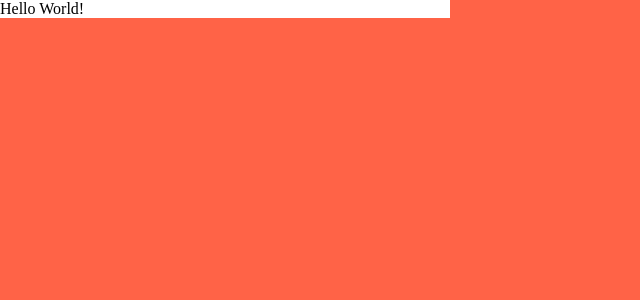
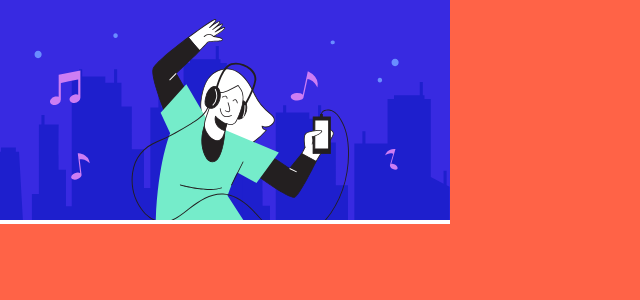
Before and after one commit to PuneetSivananda/ytube-projects, a React (Create React App) app in the folder material-card/: page / in a window 1280 px wide. Shown: the top 300 px of the page, without its empty margins (0-640 px from the left). Built offline with nearby package versions, Linux system fonts and the light colour scheme.

Commit message:
feat: adding the card component

```diff
--- a/material-card/src/App.js
+++ b/material-card/src/App.js
@@ -1,24 +1,26 @@
 import React from "react";
 import { makeStyles } from "@material-ui/core/styles"
 
+import Card from "./components/Card"
+
 const styles = makeStyles(() => ({
   "@global": {
+    "*": {
+      margin: 0,
+      padding: 0
+    },
     body: {
       backgroundColor: "tomato"
     }
-  },
-  card: {
-    width: "450px",
-    backgroundColor: "white"
   }
 }))
 
 const App = () => {
-  const classes = styles()
+  styles()
   return (
-    <div className={classes.card}>
-      Hello World!
-    </div>
+    <>
+      <Card />
+    </>
   );
 }
 
--- /dev/null
+++ b/material-card/src/components/Card.jsx
@@ -0,0 +1,23 @@
+import React from "react"
+import { makeStyles } from "@material-ui/core/styles"
+
+const styles = makeStyles(() => ({
+    card: {
+        width: "450px",
+        backgroundColor: "white"
+    },
+    heroImage: {
+        width: "100%"
+    }
+}))
+
+const Card = () => {
+    const classes = styles()
+    return (
+        <div className={classes.card}>
+            <img className={classes.heroImage} src="./images/illustration-hero.svg" alt="Hero" />
+        </div>
+    )
+}
+
+export default Card
--- a/material-card/src/index.css
+++ b/material-card/src/index.css
@@ -1,5 +1,5 @@
-* {
+/* * {
   margin: 0;
   padding: 0;
   box-sizing: border-box;
-}
+} */
```
